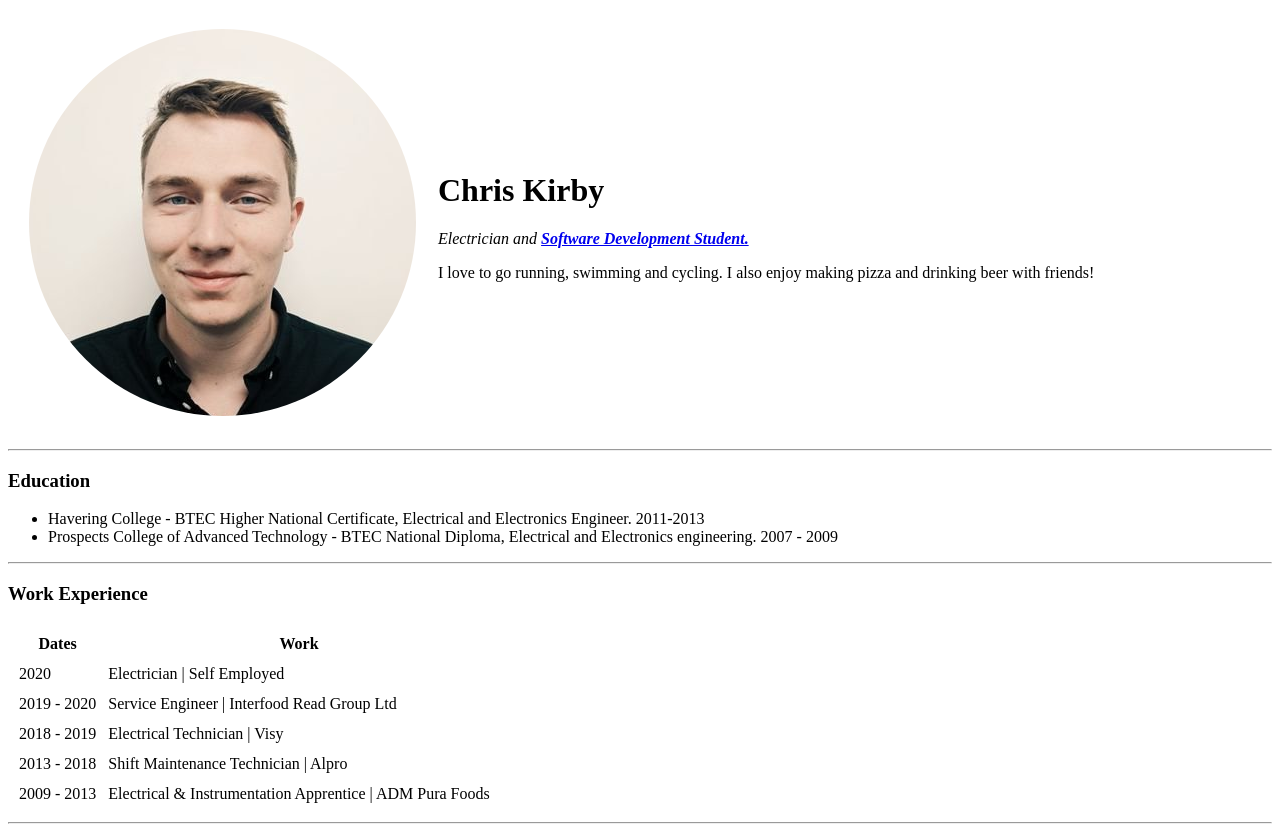
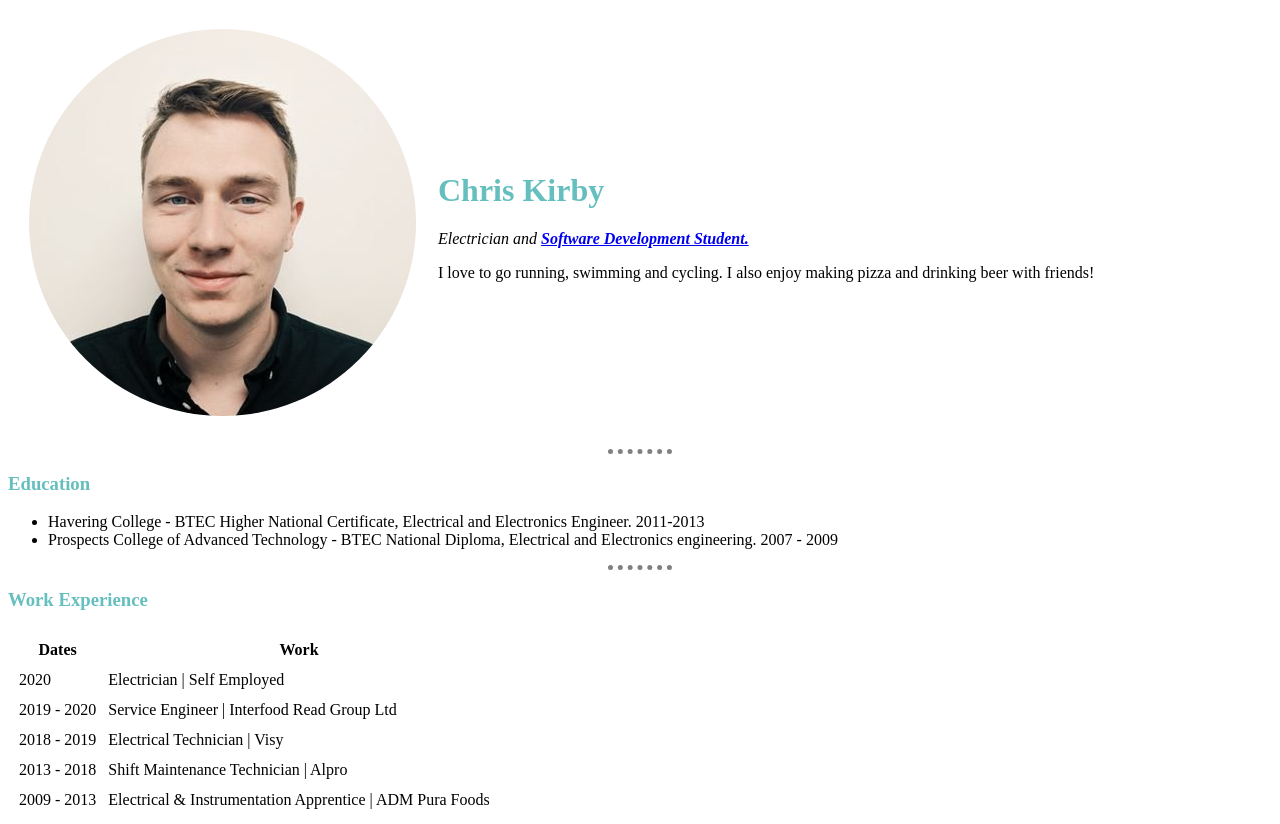
Before and after one commit to ChrisKirbyDev/ChrisKirbyDev, a plain HTML site: page HTML - Personal site/index.html in a window 1280 px wide. Shown: the top 824 px of the page. Drawn offline with Linux system fonts and the light colour scheme.

Commit message:
Update with CSS

```diff
--- /dev/null
+++ b/HTML - Personal site/css/styles.css
@@ -0,0 +1,19 @@
+body {
+  background-color: #EAF6F;
+}
+
+hr {
+  background-color: white;
+  border-style: dotted none none;
+  border-color: grey;
+  border-width: 5px;
+  width: 5%
+}
+
+h1 {
+  color: #66BFBF
+}
+
+h3 {
+  color: #66BFBF
+}
--- a/HTML - Personal site/index.html
+++ b/HTML - Personal site/index.html
@@ -4,7 +4,7 @@
 <head>
   <meta charset="utf-8">
   <title>✨Chris's Personal Site</title>
-</head>
+  <link rel="stylesheet" href="css/styles.css">
 
 <body>
   <table cellspacing="20">
```
Also changed, not shown: HTML - Personal site/contact.html (+1 -0 lines), HTML - Personal site/hobbies.html (+1 -0 lines).
